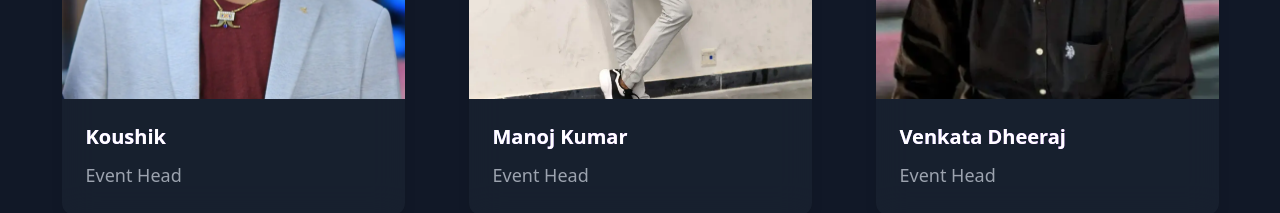
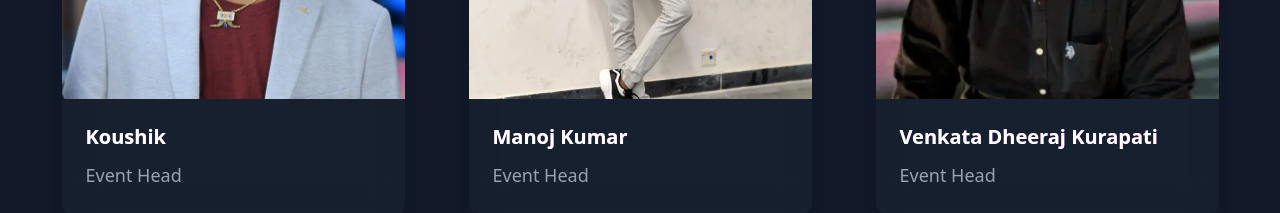
Before and after one commit to krishnateja2314/DiestaWebpage, a Next.js app: page /team in a window 1280 px wide. Shown: the part 1260-1473 px from the top of the page. Built offline with nearby package versions, Linux system fonts and the light colour scheme.

Commit message:
Updated team member information in TeamPage component

```diff
--- a/src/app/team/page.tsx
+++ b/src/app/team/page.tsx
@@ -393,7 +393,7 @@ const TeamPage: React.FC = () => {
           "./WhatsApp Image 2024-12-03 at 8.39.18 PM - Ponnamanda Manoj Kumar.webp",
       },
       {
-        name: "Venkata Dheeraj",
+        name: "Venkata Dheeraj Kurapati",
         role: "Event Head",
         imageUrl:
           "./Screenshot_2024_1202_154212 - Kurapati Venkata Dheeraj.webp",
@@ -475,9 +475,9 @@ const TeamPage: React.FC = () => {
         imageUrl: "./Jatin.webp",
       },
       {
-        name: "Rishi Kasturi ",
+        name: "Sai Rishi Kasturi ",
         role: "Hospitality Head",
-        imageUrl: "./Sai_Rishi.webp",
+        imageUrl: "./Sai_Rishi.jpeg",
       },
     ],
     hospitalityCoordinators: [
```
Also changed, not shown: public/Sai_Rishi.jpeg (added), public/Sai_Rishi.webp (deleted).
